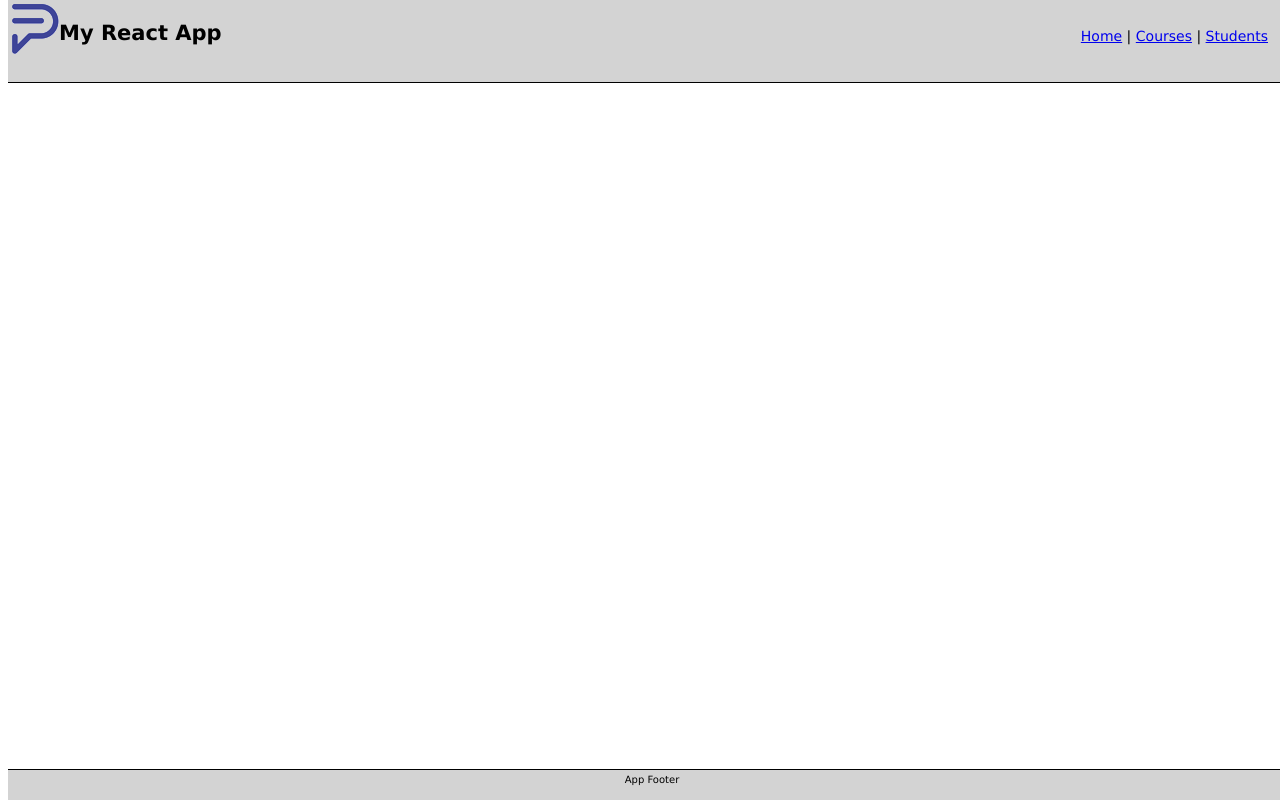
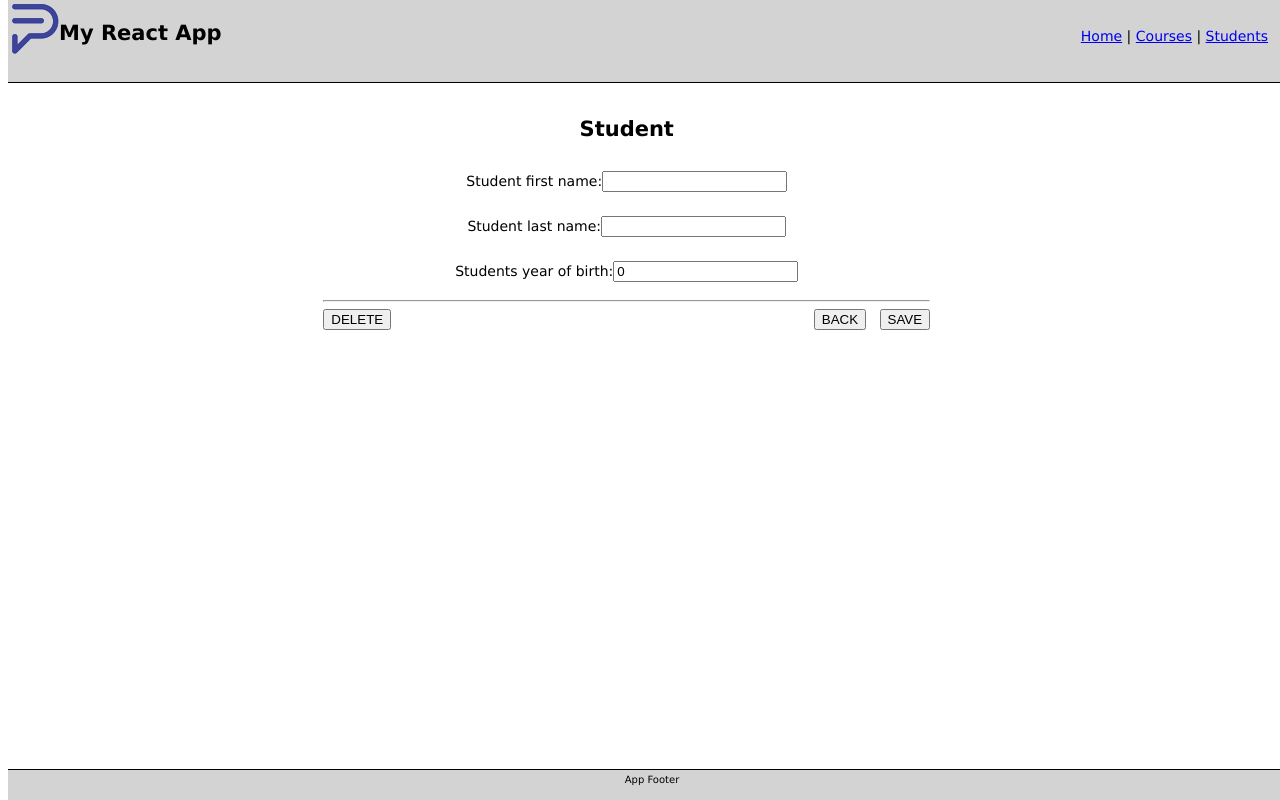
Before and after one commit to FlameOwner01/react-app, a React (Create React App) app: page /student/1 in a window 1280 px wide. Built offline with nearby package versions, Linux system fonts and the light colour scheme; no server answers.

Commit message:
second commit

```diff
--- a/src/MainRouter.js
+++ b/src/MainRouter.js
@@ -1,6 +1,6 @@
 import React from "react";
 import { Route, Switch } from 'react-router-dom';
-import { Home, Students, Courses, Course } from './components';
+import { Home, Students, Student, Courses, Course } from './components';
 
 const MainRouter = () => {
     return (
@@ -9,6 +9,7 @@ const MainRouter = () => {
             <Route exact path = '/courses' component = {Courses} />
             <Route exact path = '/courses/:id' component = {Course} />
             <Route exact path = '/students' component = {Students} />
+            <Route exact path = '/student/:id' component = {Student} />
         </Switch>
     );
 }
--- a/src/assets/styles/table.css
+++ b/src/assets/styles/table.css
@@ -1,16 +1,19 @@
 table{
     margin: 24px auto;
     border: 2px solid #369;
+    padding: 3px;
 }
 
 table th {
     background-color: #369 ;
     color: white ;
+    padding: 5px;
 }
 
 table tr {
     background-color: #eaeaea ;
     height: 36px ;
+    padding: 4px;
 }
 table tr:nth-child(2n+1){
     background-color: #fafafa ;
--- a/src/components/Course.js
+++ b/src/components/Course.js
@@ -54,14 +54,14 @@ const Course = ({match, history}) => {
     return (<div className= 'container'>
         <h2>Course</h2>
         <form className='input-form'>
-            <div style= {{margin: '12px 0'}}>
+            <div style= {{margin: '12px 0', padding: '6px'}}>
                 <label htmlFor='name'>
                     Course name:
                 </label>
 
-                <input type = 'text' name = 'courseName' value = {course.courseName} onChange ={changeHandler}/>
+                <input type = 'text' name = 'name' value = {course.name} onChange ={changeHandler}/>
                 </div>
-            <div style= {{margin: '10px 0'}}>
+            <div style= {{margin: '12px 0', padding: '6px'}}>
                 <label htmlFor='points'>
                     Course points:
                 </label>
--- a/src/components/Student.js
+++ b/src/components/Student.js
@@ -0,0 +1,93 @@
+import { useEffect, useState } from 'react';
+import { read, insert, update, remove } from '../services/apiService';
+
+const Student = ({match, history}) => {
+
+    const [id] = useState(match.params.id);
+    const [student, setStudent] = useState({
+        _id: '0',
+        firstName: '',
+        lastName: '',
+        yearOfBirth: 0
+    });
+
+    useEffect(() => {
+        if(id!=='0'){
+            read('students', id, data =>{
+                if(data) setStudent(data);
+            })
+        }
+    }, [id]);
+
+    function changeHandler(e){
+
+        setStudent({
+            ...student,
+            [e.target.name]: e.target.value
+        });
+    }
+
+    const back = () =>{
+        history.push('/students');
+    }
+
+    const save = () => {
+        if(id === '0'){
+            student._id = undefined;
+            insert('students', student, data =>{
+                if(data) return history.push('/students');
+                console.log('There was an error during save data');
+            })
+        }else{
+            update('students', id, student, data =>{
+                if(data) return history.push('/students');
+                console.log('There was an error during save data');
+            })
+        }
+    }
+
+    const del = () =>{
+        remove('students', id, data =>{
+            history.push('/students');
+        })
+    }
+
+    return (<div className= 'container'>
+        <h2>Student</h2>
+        <form className='input-form'>
+            <div style= {{margin: '12px 0', padding: '6px'}}>
+                <label htmlFor='firstName'>
+                    Student first name:
+                </label>
+
+                <input type = 'text' name = 'firstName' value = {student.firstName} onChange ={changeHandler}/>
+                </div>
+            <div style= {{margin: '12px 0', padding: '6px'}}>
+                <label htmlFor='lastName'>
+                    Student last name:
+                </label>
+                <input type = 'text' name = 'points' value={student.lastName} onChange ={changeHandler}/>
+        </div>
+        <div style= {{margin: '12px 0', padding: '6px'}}>
+                <label htmlFor='yearOfBirth'>
+                    Students year of birth:
+                </label>
+                <input type = 'text' name = 'yearOfBirth' value={student.yearOfBirth} onChange ={changeHandler}/>
+        </div>
+        <hr/>
+        {id !== '0' && (
+        <div className = 'left'>
+            <button type = 'button' onClick= {del}>DELETE</button>
+        </div>
+        )}
+        <div className= 'right'>
+        <button type = 'button' onClick={back}>BACK</button>
+        &nbsp;&nbsp;&nbsp;
+        <button type = 'button' onClick={save}>SAVE</button>
+        </div>
+        </form>
+        </div>
+    );
+}
+
+export default Student;
--- a/src/components/index.js
+++ b/src/components/index.js
@@ -2,7 +2,8 @@ import AppFooter from './AppFooter';
 import AppHeader from './AppHeader';
 import Home from './Home';
 import Students from './Students';
+import Student from './Student';
 import Courses from './Courses';
 import Course from './Course';
 
-export { AppFooter, AppHeader, Courses, Students, Home, Course }
+export { AppFooter, AppHeader, Courses, Students, Student, Home, Course }
--- a/src/services/apiService.js
+++ b/src/services/apiService.js
@@ -42,8 +42,8 @@ const update = (path, id, data, callback) => {
     });
 };
 
-const remove = (path, id, data, callback) => {
-    axios.delete(`${apiUrl}/${path}/${id}`,data, {headers} )
+const remove = (path, id, callback) => {
+    axios.delete(`${apiUrl}/${path}/${id}`, {headers} )
     .then(response => callback(response.data))
     .catch(reason => {
         console.log(reason);
```
